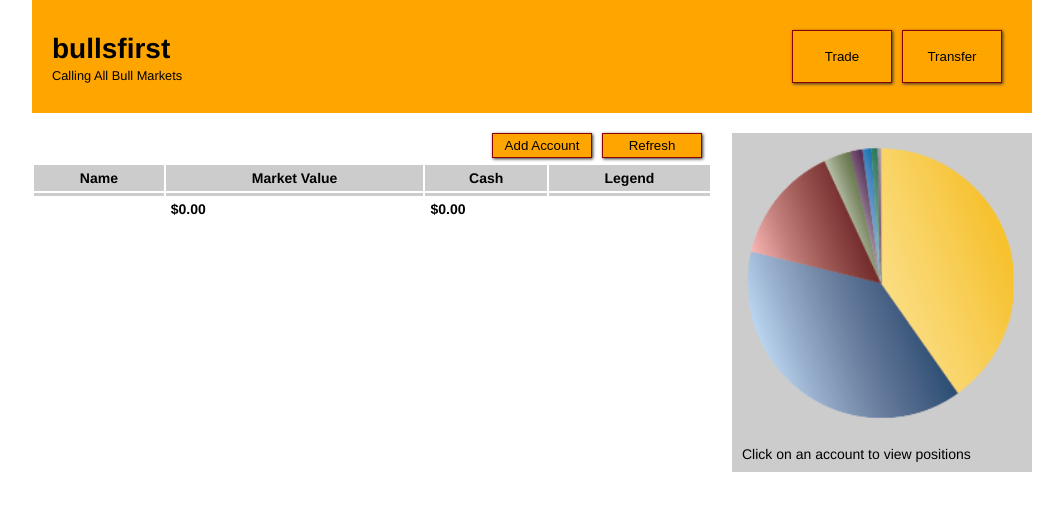
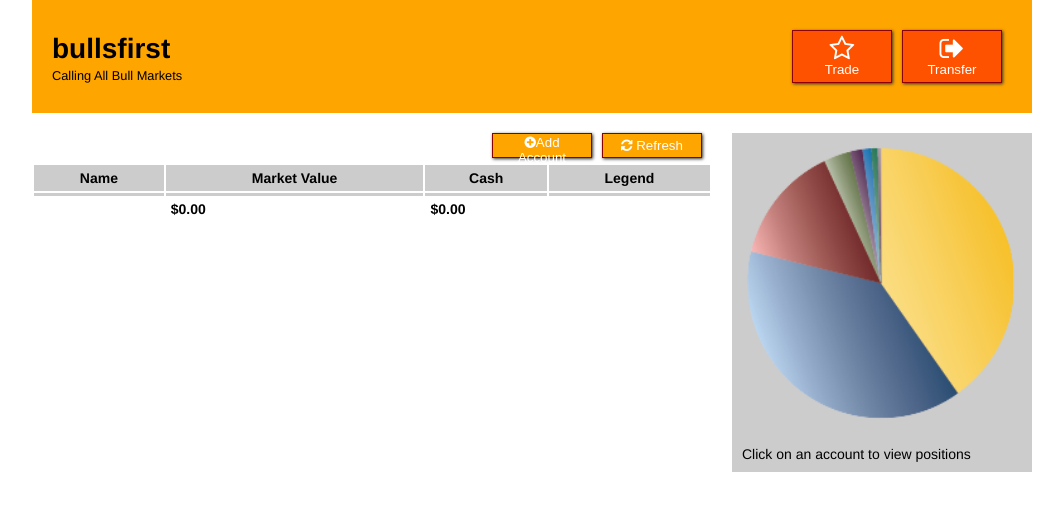
Before and after one commit to tinkerboyy/bullsfirst, a website: page src/client/index.html in a window 1280 px wide. Shown: the whole page, without its empty margins (108-1171 px from the left). Drawn offline with Linux system fonts and the light colour scheme; files that its build step writes are made by us from their sources; no server answers; files whose address does not match are found by name.

Commit message:
added css styles

```diff
--- a/src/client/app/accounts/accounts.html
+++ b/src/client/app/accounts/accounts.html
@@ -4,8 +4,9 @@
             <strong>{{ vm.title }}</strong>
 
             <div class="actions">
-                <button ng-click="vm.addAccount()">Add Account</button>
-                <button ng-click="vm.refresh()">Refresh</button>
+                <button ng-click="vm.addAccount()"><i class="fa fa-plus-circle" aria-hidden="true"></i>Add Account</button>
+                <button ng-click="vm.refresh()"><i class="fa fa-refresh" aria-hidden="true"></i>
+                    Refresh</button>
             </div>
         </div>
 
--- a/src/client/index.html
+++ b/src/client/index.html
@@ -24,8 +24,22 @@
     </div>
 
     <div class="actions">
-        <button>Trade</button>
-        <button>Transfer</button>
+        <button>
+            <div>
+                <i class="fa fa-star-o fa-2x" aria-hidden="true"></i>
+            </div>
+            <div>
+                Trade
+            </div>
+        </button>
+        <button>
+            <div>
+                <i class="fa fa-sign-out fa-2x" aria-hidden="true"></i>
+            </div>
+            <div>
+                Transfer
+            </div>
+        </button>
     </div>
 </div>
 
@@ -46,14 +60,14 @@
 
     <!-- inject:js -->
     <script src="/src/client/app/app.module.js"></script>
+    <script src="/src/client/app/accounts/accounts.module.js"></script>
     <script src="/src/client/app/core/core.module.js"></script>
     <script src="/src/client/app/widgets/widgets.module.js"></script>
-    <script src="/src/client/app/accounts/accounts.module.js"></script>
-    <script src="/src/client/app/core/config.js"></script>
-    <script src="/src/client/app/core/constants.js"></script>
     <script src="/src/client/app/accounts/accounts.controller.js"></script>
     <script src="/src/client/app/accounts/accounts.routes.js"></script>
     <script src="/src/client/app/accounts/accounts.service.js"></script>
+    <script src="/src/client/app/core/config.js"></script>
+    <script src="/src/client/app/core/constants.js"></script>
     <!-- endinject -->
 
 </body>
--- a/src/client/styles/styles.scss
+++ b/src/client/styles/styles.scss
@@ -1,4 +1,5 @@
 $color-orange: #FFA500;
+$color-text-white: #ffffff;
 
 body {
   font-family: "Helvetica Neue", "Arial", "sans-serif";
@@ -13,6 +14,7 @@ button {
   box-shadow: 1px 1px 3px #333;
   margin-right: 10px;
   width: 100px;
+  color: $color-text-white;
 }
 
 table {
@@ -50,6 +52,7 @@ img {
 }
 #header .actions button {
   cursor: pointer;
+  background-color: #FF5200;
 }
 
 #content {
@@ -103,7 +106,5 @@ table th {
 }
 
 #content {
-  button {
-    cursor: pointer;
-  }
+
 }
```
Also changed, not shown: .tmp/styles.css.
